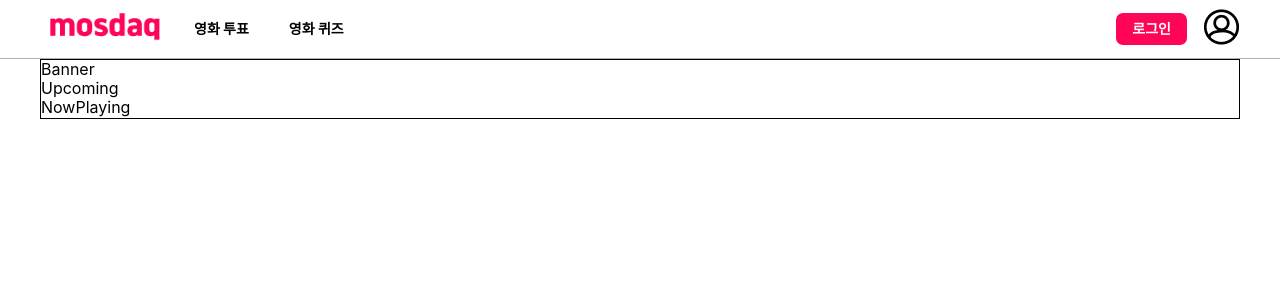
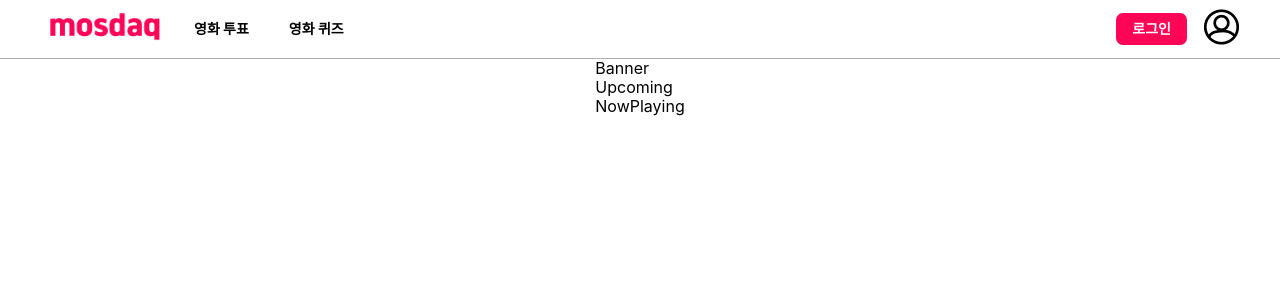
Before and after one commit to prgrms-fdc-2nd-final-mosdaq/mosdaq-front, a React (Vite) app: page / in a window 1280 px wide. Shown: the top 300 px of the page. Built offline with nearby package versions, Linux system fonts and the light colour scheme.

Commit message:
style: 루트레이아웃 컨테이너 제거

```diff
--- a/src/App.tsx
+++ b/src/App.tsx
@@ -40,6 +40,14 @@ const router = createBrowserRouter([
         ),
       },
       {
+        path: '/login',
+        element: (
+          <Suspense fallback={null}>
+            <LoginPage />
+          </Suspense>
+        ),
+      },
+      {
         path: '/quiz',
         element: (
           <Suspense fallback={null}>
@@ -49,14 +57,6 @@ const router = createBrowserRouter([
       },
     ],
   },
-  {
-    path: '/login',
-    element: (
-      <Suspense fallback={null}>
-        <LoginPage />
-      </Suspense>
-    ),
-  },
 ]);
 
 function App() {
--- a/src/pages/root.tsx
+++ b/src/pages/root.tsx
@@ -1,5 +1,5 @@
 import React from 'react';
-import styled from 'styled-components';
+// import styled from 'styled-components';
 import { Outlet } from 'react-router-dom';
 import Header from '../components/layout/Header';
 
@@ -7,17 +7,18 @@ export default function RootLayout() {
   return (
     <>
       <Header />
-      <StyledContentContainer>
-        <Outlet />
-      </StyledContentContainer>
+      {/* <StyledContentContainer> */}
+      <Outlet />
+      {/* </StyledContentContainer> */}
     </>
   );
 }
 
-const StyledContentContainer = styled.div`
+/* const StyledContentContainer = styled.div`
   max-width: 1200px;
   min-width: 480px;
   width: 100%;
 
   border: 1px solid black;
 `;
+ */
```
